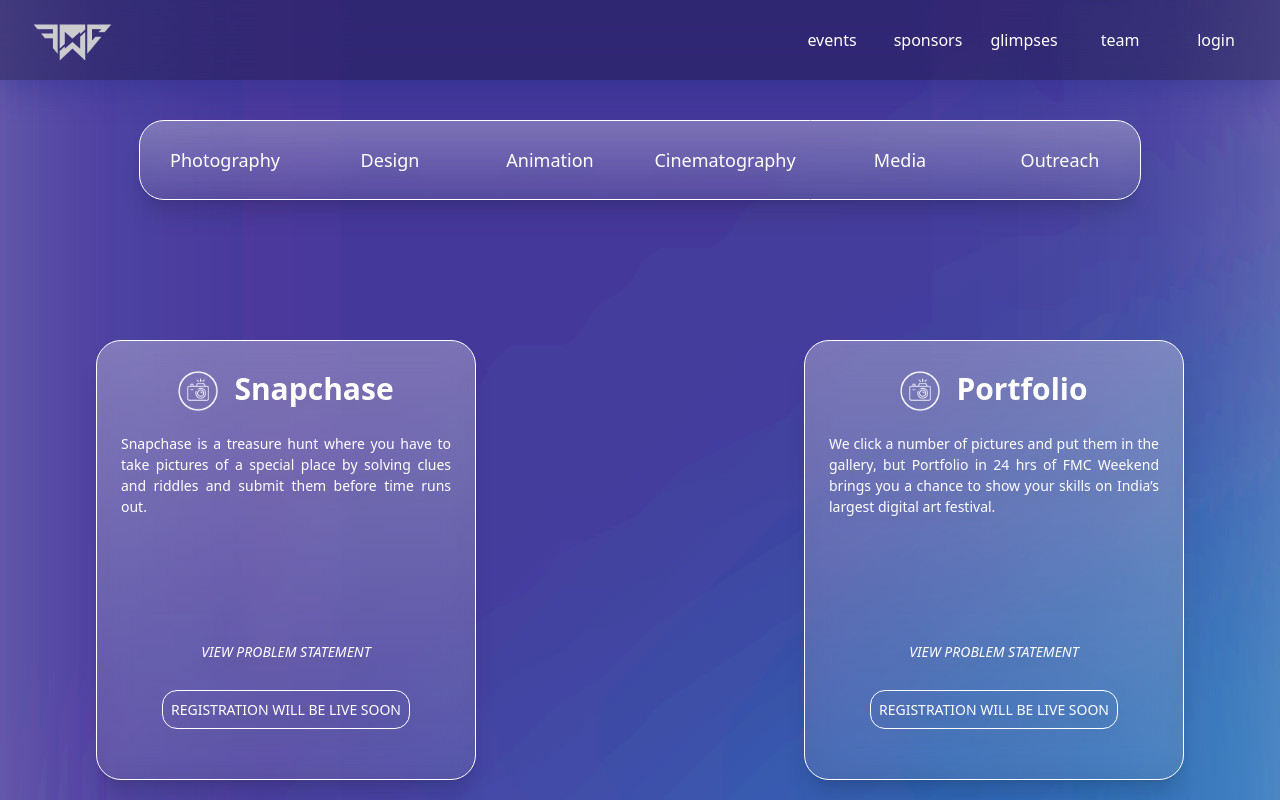
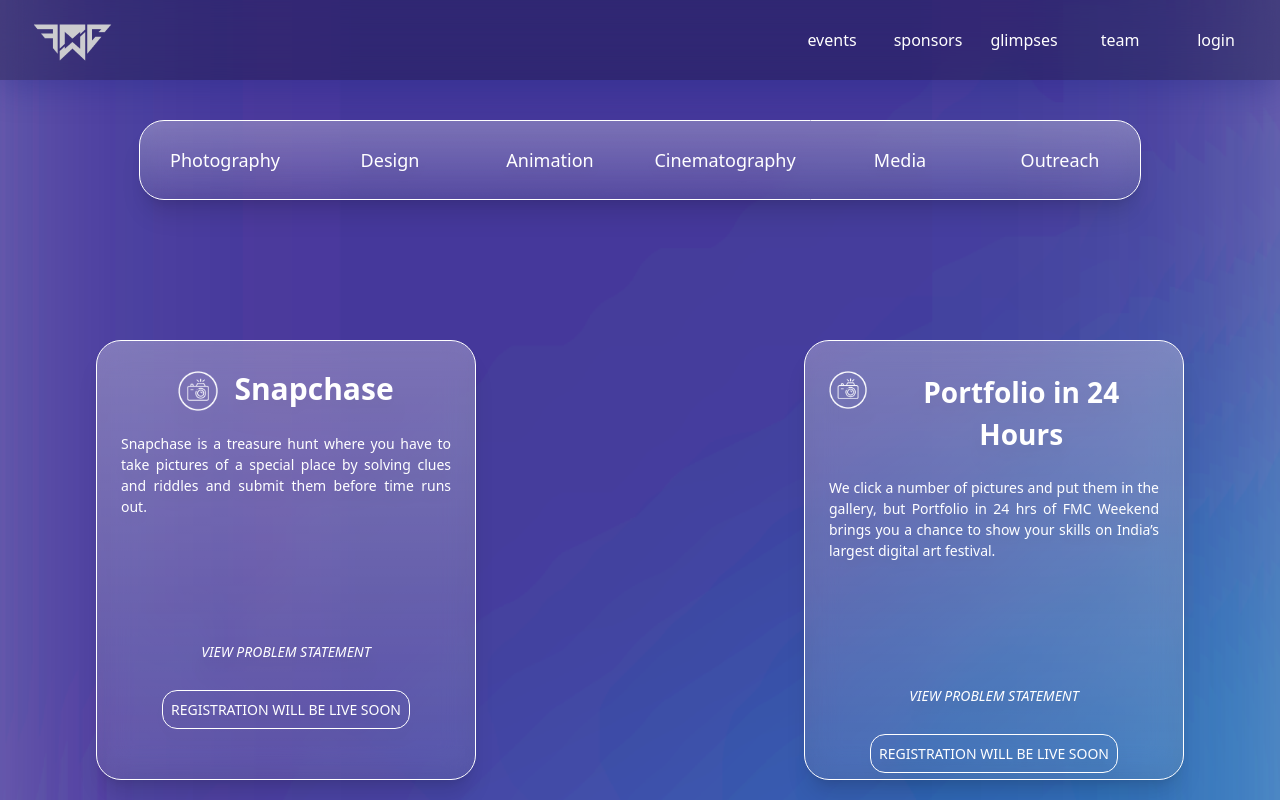
Before and after one commit to soustab10/fmc24-client, a Next.js app: page /events in a window 1280 px wide. Shown: the top 800 px of the page. Built offline with nearby package versions, Linux system fonts and the light colour scheme; a web font is replaced by a local one.

Commit message:
events page fix

```diff
--- a/src/pages/EventPages/Photography/index.jsx
+++ b/src/pages/EventPages/Photography/index.jsx
@@ -58,7 +58,7 @@ const Photography = () => {
 
 <div class="w-[380px] h-[440px] justify-center my-6 border border-white bg-gradient-to-t from-white/10 to-white/30 text-white rounded-[25px] bg-opacity-10 backdrop-blur-lg  shadow-xl drop-shadow-xl bg-blend-normal z-10 ">
   <div class="flex flex-col text-center justify-center align-middle px-6 py-4">
-  <div class=" flex flex-rows justify-center font-bold text-3xl mb-2 my-3.5"><div><Image className="icon" src={"/icon_photo.png"} width={40} height={10} alt="cameras"/></div><div className="ml-4">Portfolio in 24 Hours</div></div>
+  <div class=" flex flex-rows justify-center font-bold text-[28px] mb-2 my-3.5"><div><Image className="icon" src={"/icon_photo.png"} width={40} height={10} alt="cameras"/></div><div className="ml-4">Portfolio in 24 Hours</div></div>
     <p class="text-justify my-3.5 h-[180px]">
     We click a number of pictures and put them in the gallery, but Portfolio in 24 hrs of FMC Weekend brings you a chance to show your skills on India’s largest digital art festival.
     </p>
--- a/src/pages/events/index.jsx
+++ b/src/pages/events/index.jsx
@@ -47,7 +47,7 @@ const events = () => {
         <p class="text-justify my-3.5 h-[180px]">
         Snapchase is a treasure hunt where you have to take pictures of a special place by solving clues and riddles and submit them before time runs out.
         </p>
-<a href="https://docs.google.com/document/d/1WmopoLxbYfVfRCsq_g1_oHEh_UV_ZAwh/edit" className="text-white-800 my-3.5 italic hover:underline">VIEW PROBLEM STATEMENT</a>
+        <a href="https://drive.google.com/file/d/15WUfJ3wn_mWCNDiFmcOw_6DlY3z7ch5P/view?usp=drive_link" className="text-white-800 my-3.5 italic hover:underline">VIEW PROBLEM STATEMENT</a>
         <div className="my-3.5 align-middle justify-evenly">
             <button className="border p-2 border-white rounded-[15px] hover:text-[15px] hover:font-semibold transition-all duration-5000 ease-in-out ">REGISTRATION WILL BE LIVE SOON</button>
         </div>
@@ -56,11 +56,11 @@ Snapchase is a treasure hunt where you have to take pictures of a special place
 
     <div class="w-[380px] h-[440px] justify-center my-6 border border-white bg-gradient-to-t from-white/10 to-white/30 text-white rounded-[25px] bg-opacity-10 backdrop-blur-lg  shadow-xl drop-shadow-xl bg-blend-normal z-10 ">
       <div class="flex flex-col text-center justify-center align-middle px-6 py-4">
-<div class=" flex flex-rows justify-center font-bold text-3xl mb-2 my-3.5"><div><Image className="icon" src={"/icon_photo.png"} width={40} height={10} alt="cameras"/></div><div className="ml-4">Portfolio</div></div>
+      <div class=" flex flex-rows justify-center font-bold text-[28px] mb-2 my-3.5"><div><Image className="icon" src={"/icon_photo.png"} width={40} height={10} alt="cameras"/></div><div className="ml-4">Portfolio in 24 Hours</div></div>
         <p class="text-justify my-3.5 h-[180px]">
         We click a number of pictures and put them in the gallery, but Portfolio in 24 hrs of FMC Weekend brings you a chance to show your skills on India’s largest digital art festival.
         </p>
-<a href="https://docs.google.com/document/d/14D5ttxIzebBpTaHRSNJiZIkWUoDHhOh4/edit" className="text-white-800 my-3.5 italic hover:underline">VIEW PROBLEM STATEMENT</a>
+        <a href="https://drive.google.com/file/d/1BhtGMD-lpnIZAv-8f1CIjZhPV2PDiS-B/view?usp=drive_link" className="text-white-800 my-3.5 italic hover:underline">VIEW PROBLEM STATEMENT</a>
         <div className="my-3.5 align-middle justify-evenly">
             <button className="border p-2 border-white rounded-[15px] hover:text-[15px] hover:font-semibold transition-all duration-5000 ease-in-out ">REGISTRATION WILL BE LIVE SOON</button>
         </div>
@@ -73,7 +73,7 @@ We click a number of pictures and put them in the gallery, but Portfolio in 24 h
         <p class="text-justify my-3.5 h-[180px]">
         This is what Manipulation means,so let’s dive into this imaginary world and paint the canvas with our imagination.Themes on which the event will take place are given below: Post Apocalypse, Wildlife, Retro Futurism, Surrealism
         </p>
-<a href="https://docs.google.com/document/d/1b3e0yqzJpDQryrPOvTgc9klZ2W0hYHuF/edit" className="text-white-800 my-3.5 italic hover:underline">VIEW PROBLEM STATEMENT</a>
+        <a href="https://drive.google.com/file/d/1qSMgfIKxQB8GIQBn74k2hwd01Jkt4HEo/view?usp=drive_link" className="text-white-800 my-3.5 italic hover:underline">VIEW PROBLEM STATEMENT</a>
         <div className="my-3.5 align-middle justify-evenly">
             <button className="border p-2 border-white rounded-[12.5px] hover:text-[15px] hover:font-semibold transition-all duration-5000 ease-in-out ">REGISTRATION WILL BE LIVE SOON</button>
         </div>
@@ -86,7 +86,7 @@ This is what Manipulation means,so let’s dive into this imaginary world and pa
         <p class="text-justify my-3.5 h-[180px]">
         This is an offline theme based photography event.This event bears the challenge to capture the beauty of Varanasi, its lifestyle, communities, cultures, rituals, and religion. A photowalk will be organized during which you will have to click the pictures for the event submission.
         </p>
-<a href="https://docs.google.com/document/d/1HeSmxdH4E1t62GQN7YvujyaU92_s_fWd/edit" className="text-white-800 my-3.5 italic hover:underline">VIEW PROBLEM STATEMENT</a>
+        <a href="https://drive.google.com/file/d/1x4_OCREwU6SjhTbnKNcIQ9o-2774uam-/view?usp=drive_link" className="text-white-800 my-3.5 italic hover:underline">VIEW PROBLEM STATEMENT</a>
         <div className="my-3.5 align-middle justify-evenly">
             <button className="border p-2 border-white rounded-[15px] hover:text-[15px] hover:font-semibold transition-all duration-5000 ease-in-out ">REGISTRATION WILL BE LIVE SOON</button>
         </div>
@@ -99,12 +99,13 @@ This is an offline theme based photography event.This event bears the challenge
         <p class="text-justify my-3.5 h-[180px]">
         Embrace the essence of creativity and composition as the pivotal criteria for your submissions. Your artwork should resonate with one of the following themes, and winners will be recognized separately for each theme: 1.Long Exposure 2.Minimal 3.Culture of India  4.Monochrome
         </p>
-<a href="https://docs.google.com/document/d/1vcr5S8LJ93sz6CXU0mPXNJD7Kz43opuy/edit" className="text-white-800 my-3.5 italic hover:underline">VIEW PROBLEM STATEMENT</a>
+        <a href="https://drive.google.com/file/d/1Nw5y8pmE8JL4BKq_CNwyhi90_nfqN9w3/view?usp=drive_link" className="text-white-800 my-3.5 italic hover:underline">VIEW PROBLEM STATEMENT</a>
         <div className="my-3.5 align-middle justify-evenly">
             <button className="border p-2 border-white rounded-[15px] hover:text-[15px] hover:font-semibold transition-all duration-5000 ease-in-out ">REGISTRATION WILL BE LIVE SOON</button>
         </div>
       </div>
     </div>
+
             </div>
             <Footer/>
         </div>
```
Lines whose indentation alone changed are shown as unchanged.
